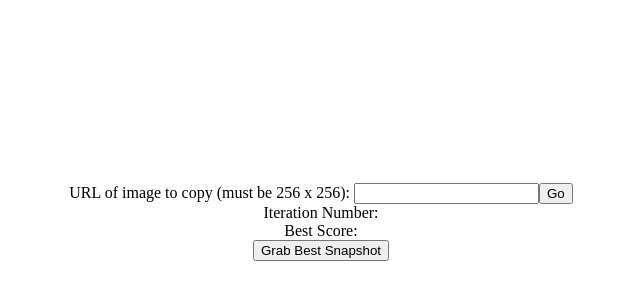
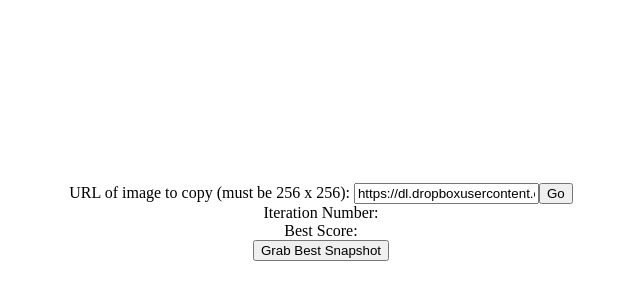
Before and after one commit to samm81/genetic-image-matcher, a plain HTML site: page index.html in a window 1280 px wide. Shown: the part 80-380 px from the top of the page, without its empty margins (319-959 px from the left). Drawn offline with Linux system fonts and the light colour scheme.

Commit message:
Default image

```diff
--- a/index.html
+++ b/index.html
@@ -2,7 +2,7 @@
 	<div id="canvases">
 		<canvas width="255", height="255", id="target"></canvas>
 	</div>
-	<span>URL of image to copy (must be 256 x 256): <input type="text" id="imageurl" /><button id="go">Go</button></span><br />
+	<span>URL of image to copy (must be 256 x 256): <input type="text" id="imageurl" value="https://dl.dropboxusercontent.com/u/2336352/img.png" /><button id="go">Go</button></span><br />
 	<span>Iteration Number:  </span><span id="iteration"></span><br />
 	<span>Best Score:  </span><span id="bestScore"></span><br />
 	<button id="save">Grab Best Snapshot</button><br />
```
